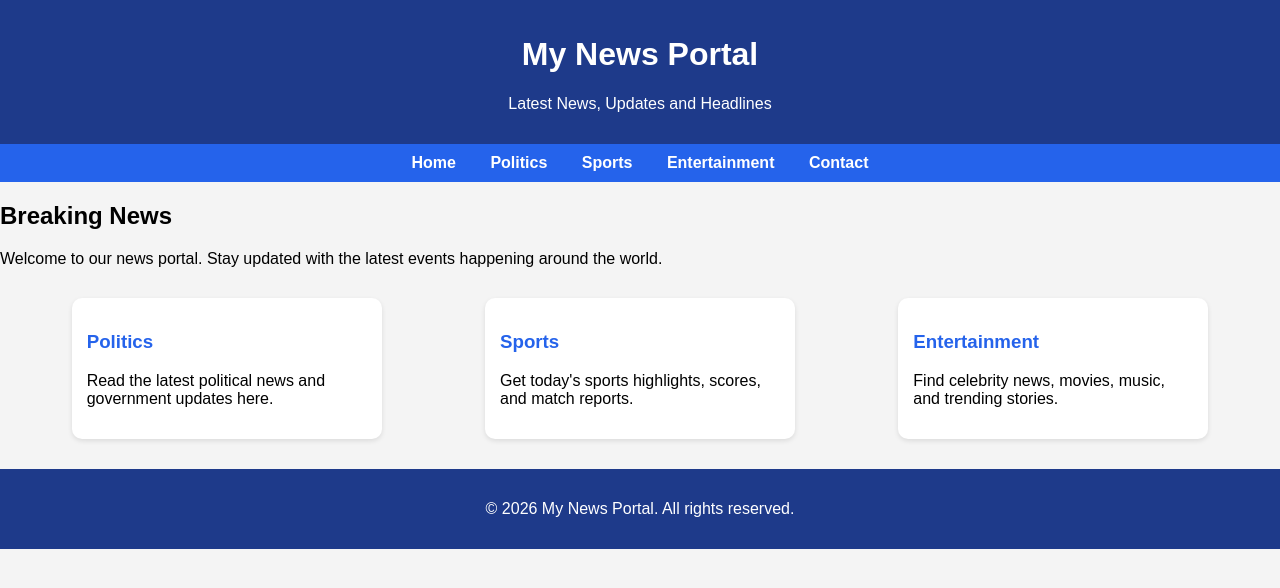
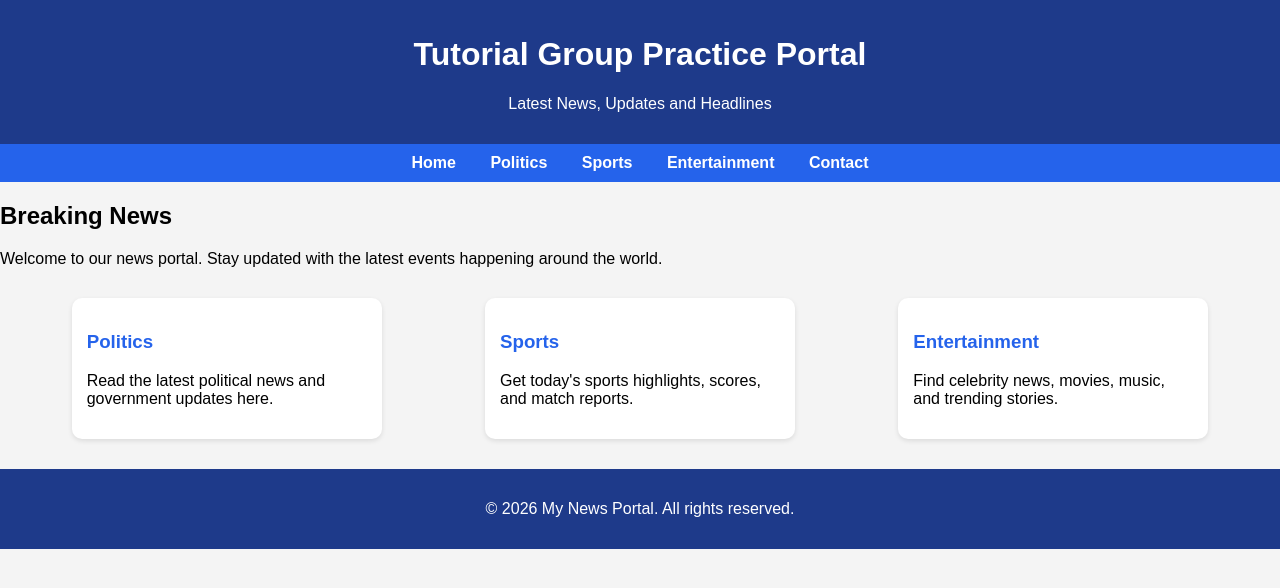
Before and after one commit to Amshuthapa/Tutorial-Group-Practice, a plain HTML site: page index.html in a window 1280 px wide. Drawn offline with Linux system fonts and the light colour scheme.

Commit message:
Updated homepage title

```diff
--- a/index.html
+++ b/index.html
@@ -75,7 +75,7 @@
 <body>
 
   <header>
-    <h1>My News Portal</h1>
+    <h1>Tutorial Group Practice Portal</h1>
     <p>Latest News, Updates and Headlines</p>
   </header>
 
```
